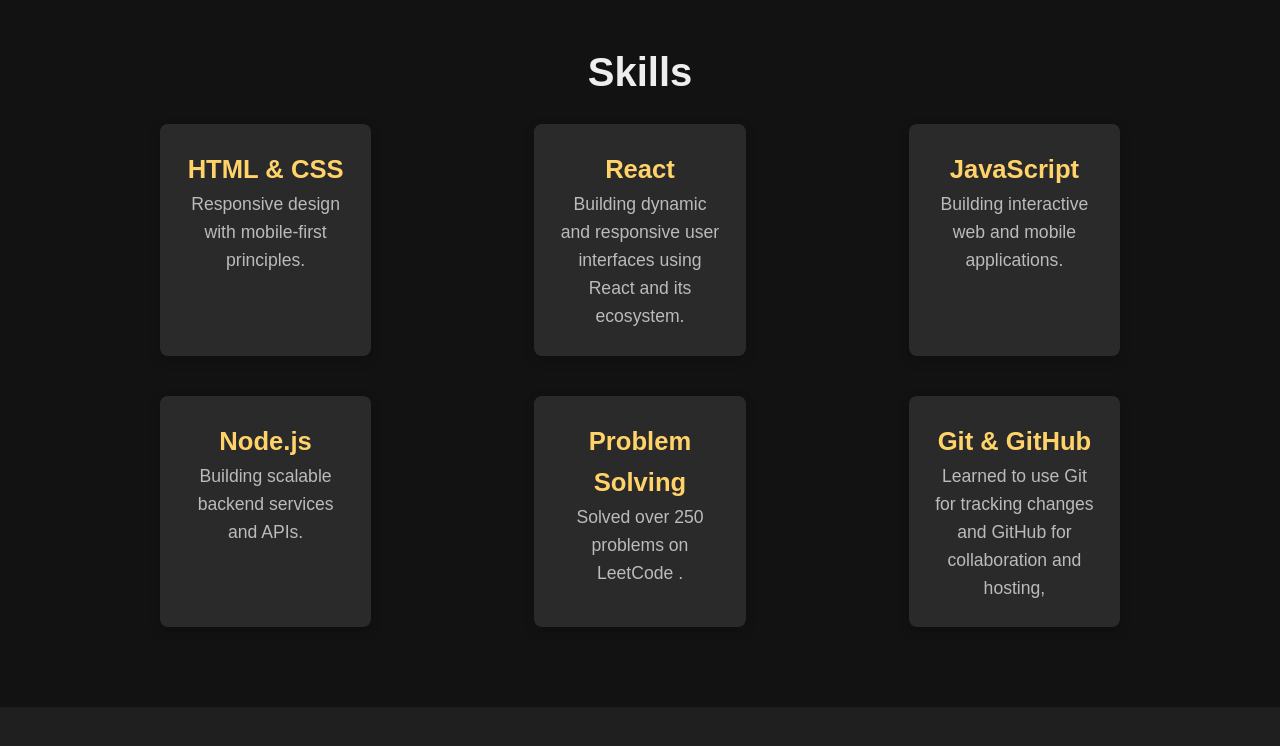
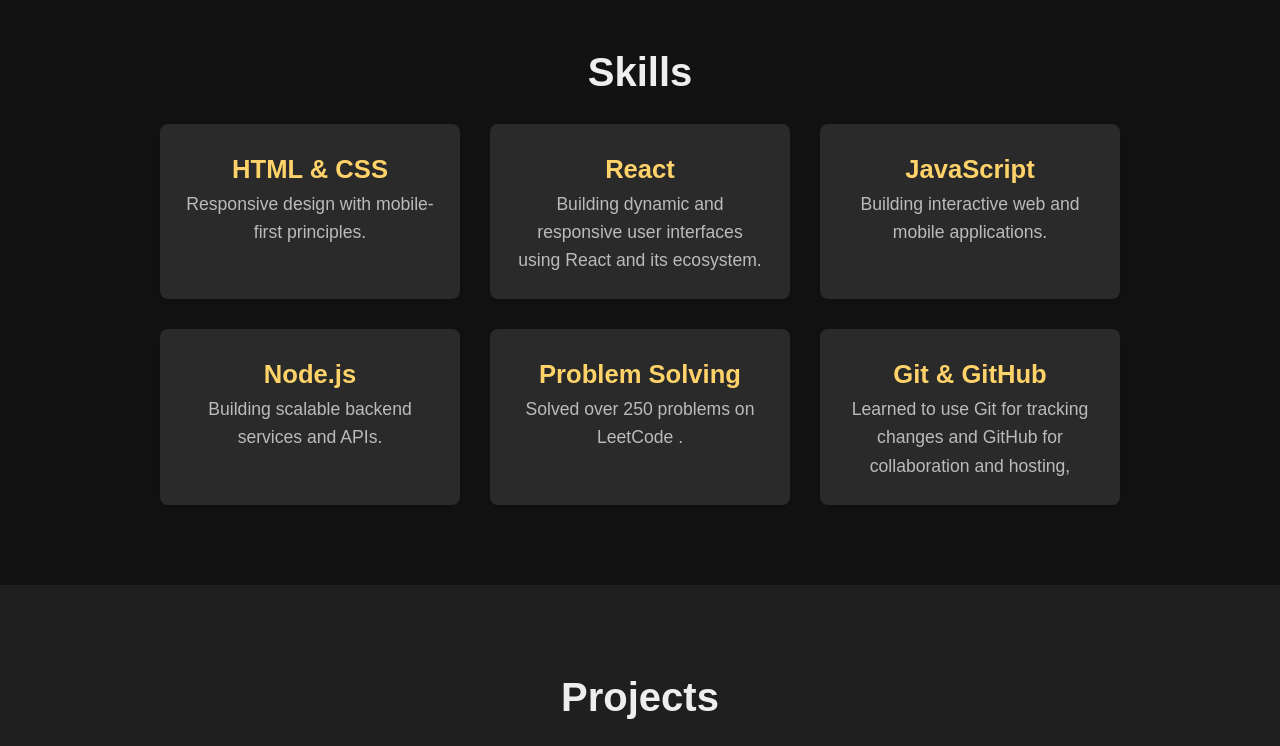
Before and after one commit to Phi161l/portfolio-website, a plain HTML site: page index.html in a window 1280 px wide. Shown: the part 800-1546 px from the top of the page. Drawn offline with Linux system fonts and the light colour scheme.

Commit message:
add responsive to the skill containeer

```diff
--- a/style.css
+++ b/style.css
@@ -114,11 +114,12 @@ h2 {
 }
 
 .skill-list {
-  display: flex;
-  justify-content: space-between;
-  flex-wrap: wrap;
-  gap: 40px;
+  display: grid;
+  grid-template-columns: 1fr; /* Default to 1 column */
+  gap: 30px;
 }
+
+
 
 .skill-item {
   background-color: #2A2A2A;
@@ -309,3 +310,16 @@ h2 {
     font-size: 0.95rem;
   }
 }
+
+
+@media (min-width: 768px) {
+  .skill-list {
+    grid-template-columns: repeat(2, 1fr); /* 2 columns on tablets and up */
+  }
+}
+
+@media (min-width: 1024px) {
+  .skill-list {
+    grid-template-columns: repeat(3, 1fr); /* 3 columns on wider screens */
+  }
+}
```
